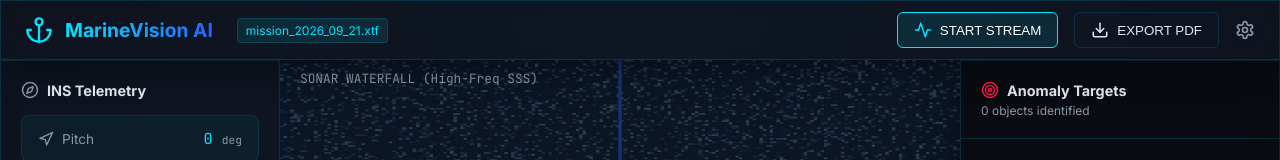
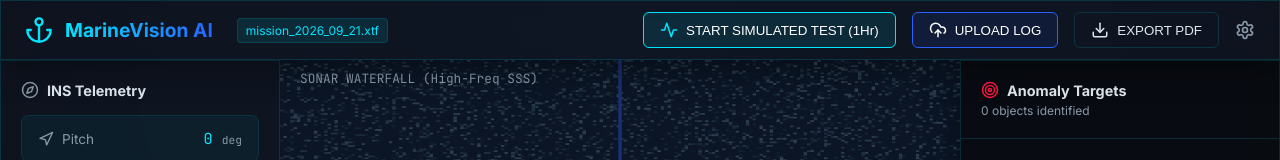
Before and after one commit to ANAND-JATOTHU/MarineVisionAI, a React (Vite) app in the folder marine_vision/frontend/: page / in a window 1280 px wide. Shown: the top 160 px of the page. Built offline with nearby package versions, Linux system fonts and the light colour scheme.

Commit message:
feat: Add Upload Log button to satisfy SIH Rubric for manual file ingestion

```diff
--- a/marine_vision/frontend/src/components/Navbar.jsx
+++ b/marine_vision/frontend/src/components/Navbar.jsx
@@ -1,6 +1,8 @@
-import { Anchor, Download, Settings, Activity } from 'lucide-react'
+import { Anchor, Download, Settings, Activity, Usb, UploadCloud } from 'lucide-react'
+import { useRef } from 'react'
 
-export default function Navbar({ isSimulating, setIsSimulating, onOpenSettings }) {
+export default function Navbar({ isSimulating, setIsSimulating, isHardwareConnected, setIsHardwareConnected, onOpenSettings }) {
+  const fileInputRef = useRef(null)
   return (
     <div className="glass-panel" style={{
       height: '60px',
@@ -28,6 +30,22 @@ export default function Navbar({ isSimulating, setIsSimulating, onOpenSettings }
       </div>
 
       <div style={{ display: 'flex', alignItems: 'center', gap: '16px' }}>
+        {isHardwareConnected ? (
+          <div style={{
+            background: 'rgba(0, 255, 136, 0.2)',
+            border: '1px solid #00FF88',
+            color: 'white',
+            padding: '8px 16px',
+            borderRadius: '6px',
+            display: 'flex',
+            alignItems: 'center',
+            gap: '8px',
+            fontWeight: '600'
+          }}>
+            <Usb size={18} color="#00FF88" />
+            LIVE HARDWARE CONNECTED
+          </div>
+        ) : (
           <button
             onClick={() => setIsSimulating(!isSimulating)}
             style={{
@@ -44,7 +62,32 @@ export default function Navbar({ isSimulating, setIsSimulating, onOpenSettings }
             }}
           >
             <Activity size={18} color={isSimulating ? 'var(--accent-red)' : 'var(--accent-cyan)'} />
-          {isSimulating ? "STOP SIMULATION" : "START STREAM"}
+            {isSimulating ? "STOP SIMULATION" : "START SIMULATED TEST (1Hr)"}
+          </button>
+        )}
+
+        <input
+          type="file"
+          ref={fileInputRef}
+          style={{ display: 'none' }}
+          accept=".xtf,.sl2,.jpg,.png"
+          onChange={(e) => alert(`Loaded sonar log: ${e.target.files[0].name}. (Backend processing initiated...)`)}
+        />
+
+        <button
+          onClick={() => fileInputRef.current.click()}
+          style={{
+            background: 'rgba(41, 98, 255, 0.1)',
+            border: '1px solid var(--accent-blue)',
+            color: 'white',
+            padding: '8px 16px',
+            borderRadius: '6px',
+            cursor: 'pointer',
+            display: 'flex',
+            alignItems: 'center',
+            gap: '8px'
+          }}>
+          <UploadCloud size={18} /> UPLOAD LOG
         </button>
 
         <a href="http://127.0.0.1:8000/api/export-report" target="_blank" rel="noreferrer" style={{ textDecoration: 'none' }}>
```
Lines whose indentation alone changed are shown as unchanged.
